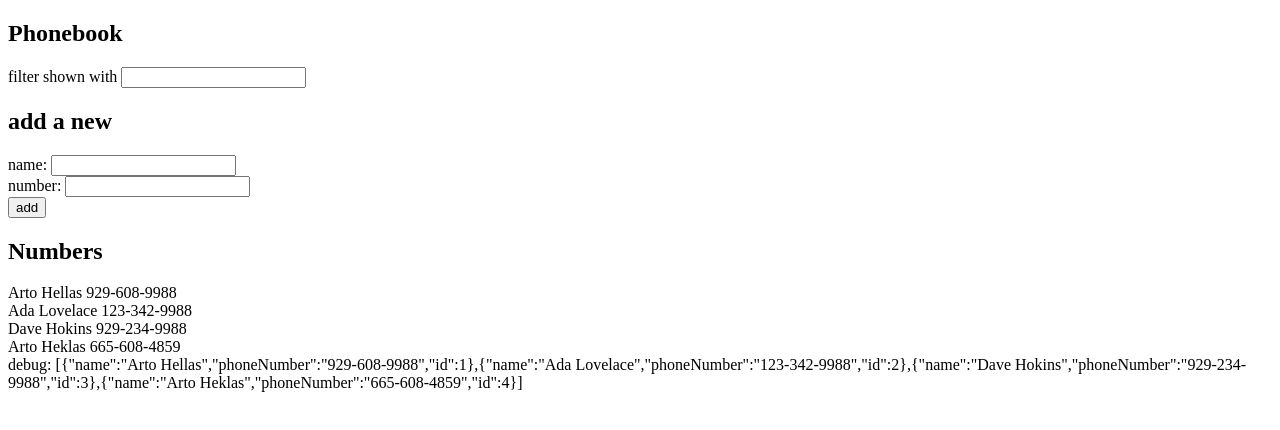
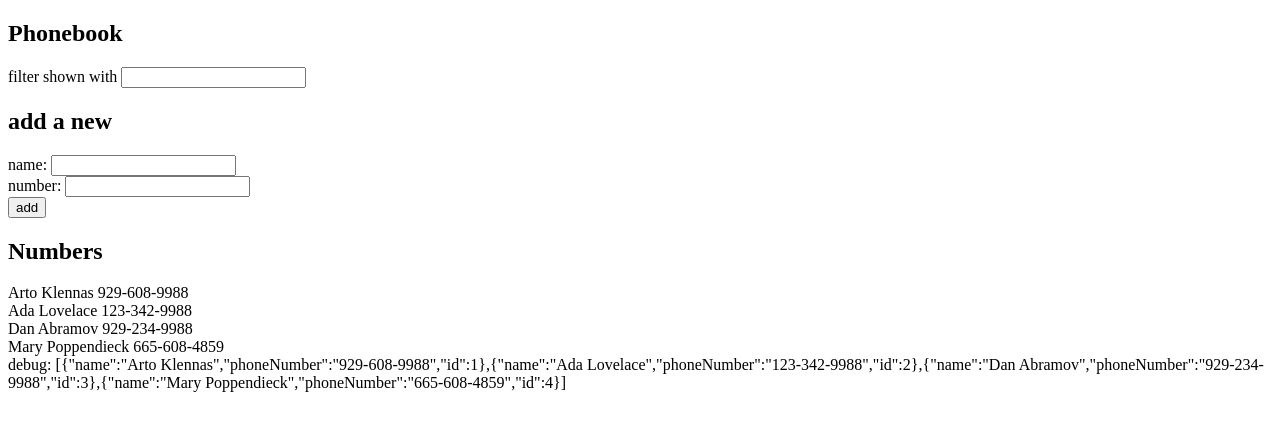
Before and after one commit to Snikket/fullstackopensubmissions, a React (Vite) app in the folder part2/phonebook/: page / in a window 1280 px wide. Shown: the top 430 px of the page. Built offline with nearby package versions, Linux system fonts and the light colour scheme; data requests are answered from the project's data file.

Commit message:
part 2.11 completed

```diff
--- /dev/null
+++ b/part2/phonebook/db.json
@@ -0,0 +1,7 @@
+{"persons":[
+    { "name": "Arto Klennas", "phoneNumber": "929-608-9988", "id":1},
+    { "name": "Ada Lovelace", "phoneNumber": "123-342-9988", "id":2},
+    { "name": "Dan Abramov", "phoneNumber": "929-234-9988", "id":3},
+    { "name": "Mary Poppendieck", "phoneNumber": "665-608-4859", "id":4}
+  ]
+}
--- a/part2/phonebook/src/App.jsx
+++ b/part2/phonebook/src/App.jsx
@@ -1,18 +1,25 @@
-import { useState } from 'react'
+import { useState, useEffect } from 'react'
+import axios from 'axios'
 import Filter from './components/Filter'
 import PersonForm from './components/PersonForm'
 import Persons from './components/Persons'
 
 const App = () => {
-  const [persons, setPersons] = useState([
-    { name: 'Arto Hellas', phoneNumber: "929-608-9988", id:1},
-    { name: 'Ada Lovelace', phoneNumber: "123-342-9988", id:2},
-    { name: 'Dave Hokins', phoneNumber: "929-234-9988", id:3},
-    { name: 'Arto Heklas', phoneNumber: "665-608-4859", id:4},
-  ])
+  const [persons, setPersons] = useState([])
   const [newName, setNewName] = useState('');
   const [newPhoneNumber, setNewPhoneNumber] = useState('');
   const [filterTerm, setFilterTerm] = useState('');
+
+  useEffect(() => {
+    console.log('in effect')
+    axios
+    .get('http://localhost:3001/persons')
+    .then(response => {
+      console.log('promise fulfilled')
+      setPersons(response.data)
+    })
+
+  }, [])
 
   const personsToShow = filterTerm==='' ? persons : persons.filter (person => person.name.toLowerCase().includes(filterTerm.toLowerCase()));
 
```
